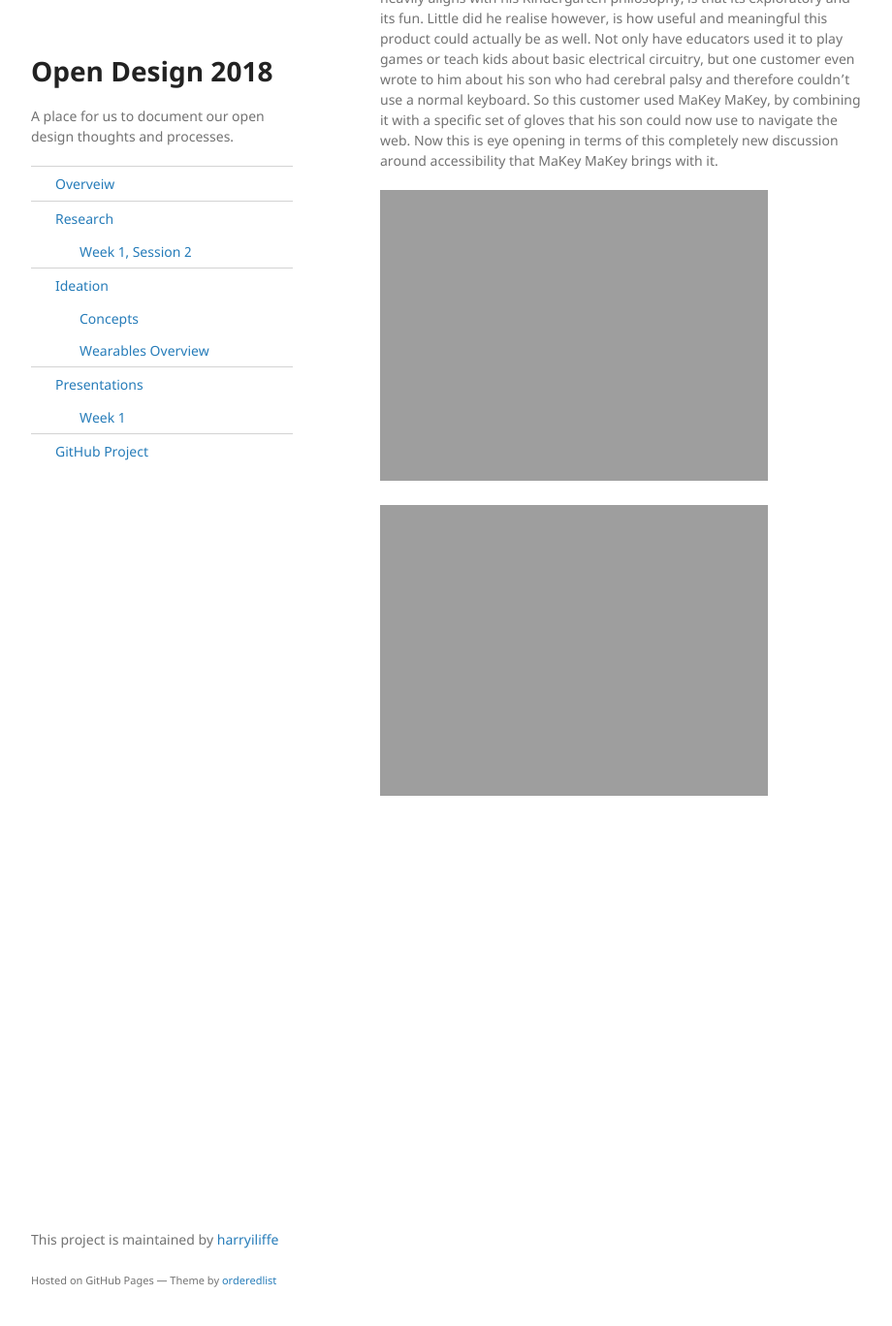
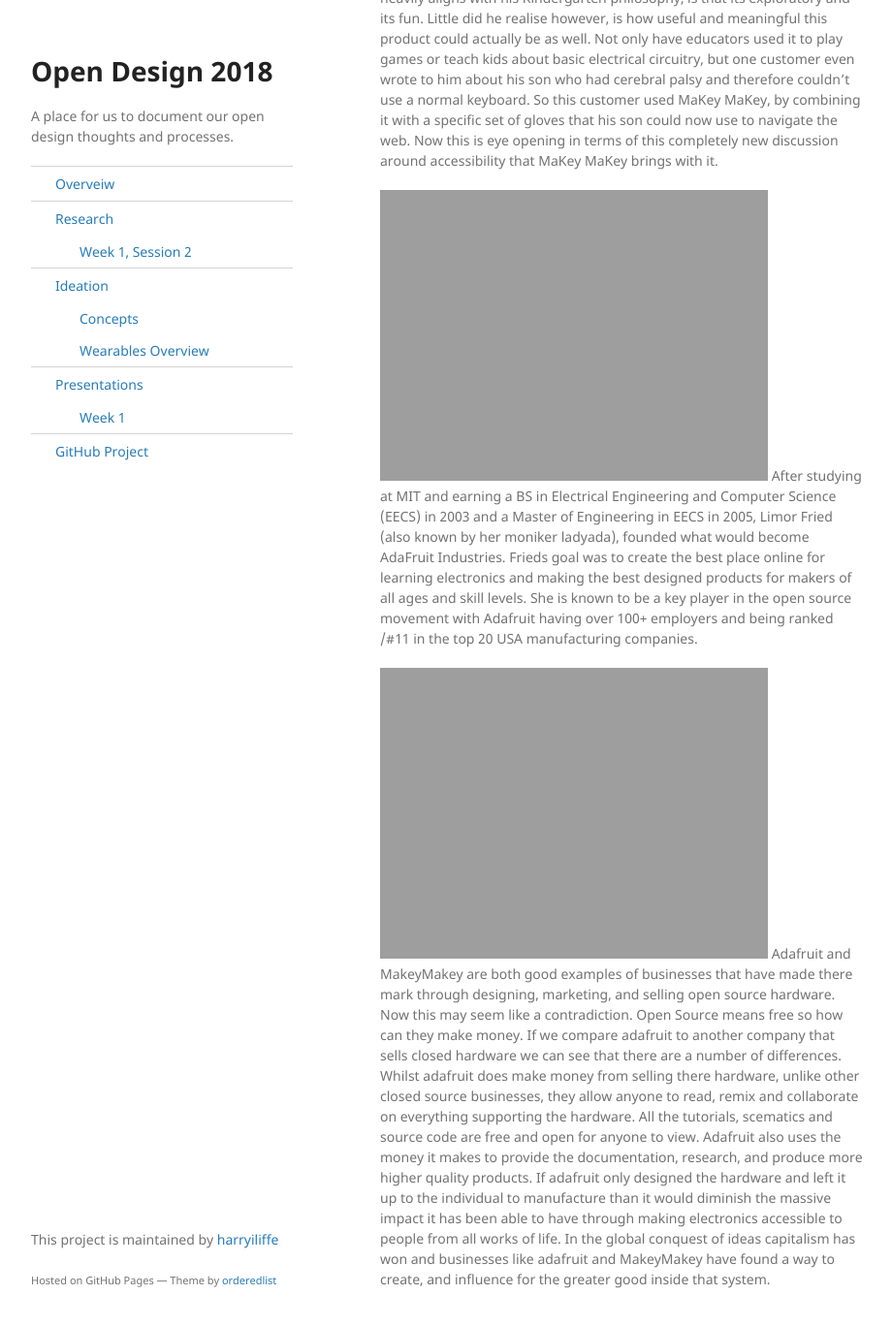
Before and after one commit to harryiliffe/open-design-2018, a Jekyll site: the page built from docs/_posts/2018-01-30-week1-presentation.md, in a window 1280 px wide and 1400 px high, scrolled down 3803 px. Shown: the top 1368 px of the window at 97% size, without its empty margins (178-1098 px from the left). Built offline with Jekyll 4.4.1, drawn with Linux system fonts in a browser that asks for light colours.

Commit message:
added words

```diff
--- a/docs/_posts/2018-01-30-week1-presentation.md
+++ b/docs/_posts/2018-01-30-week1-presentation.md
@@ -38,6 +38,11 @@
 
 
 ![Presentation Slide 07]({{site.imageurl}}/Week1_Screen7.jpg)
-
+After studying at MIT and earning a BS in Electrical Engineering and Computer Science (EECS) in 2003 and a Master of Engineering in EECS in 2005, Limor Fried (also known by her moniker ladyada), founded what would become AdaFruit Industries. Frieds goal was to create the best place online for learning electronics and making the best designed products for makers of all ages and skill levels. She is known to be a key player in the open source movement with Adafruit having over 100+ employers and being ranked /#11 in the top 20 USA manufacturing companies.
 
 ![Presentation Slide 08]({{site.imageurl}}/Week1_Screen8.jpg)
+Adafruit and MakeyMakey are both good examples of businesses that have made there mark through designing, marketing, and selling open source hardware.
+Now this may seem like a contradiction. Open Source means free so how can they make money.
+If we compare adafruit to another company that sells closed hardware we can see that there are a number of differences. Whilst adafruit does make money from selling there hardware, unlike other closed source businesses, they allow anyone to read, remix and collaborate on everything supporting the hardware. All the tutorials, scematics and source code are free and open for anyone to view.
+Adafruit also uses the money it makes to provide the documentation, research, and produce more higher quality products.
+If adafruit only designed the hardware and left it up to the individual to manufacture than it would diminish the massive impact it has been able to have through making electronics accessible to people from all works of life. In the global conquest of ideas capitalism has won and businesses like adafruit and MakeyMakey have found a way to create, and influence for the greater good inside that system.
```
